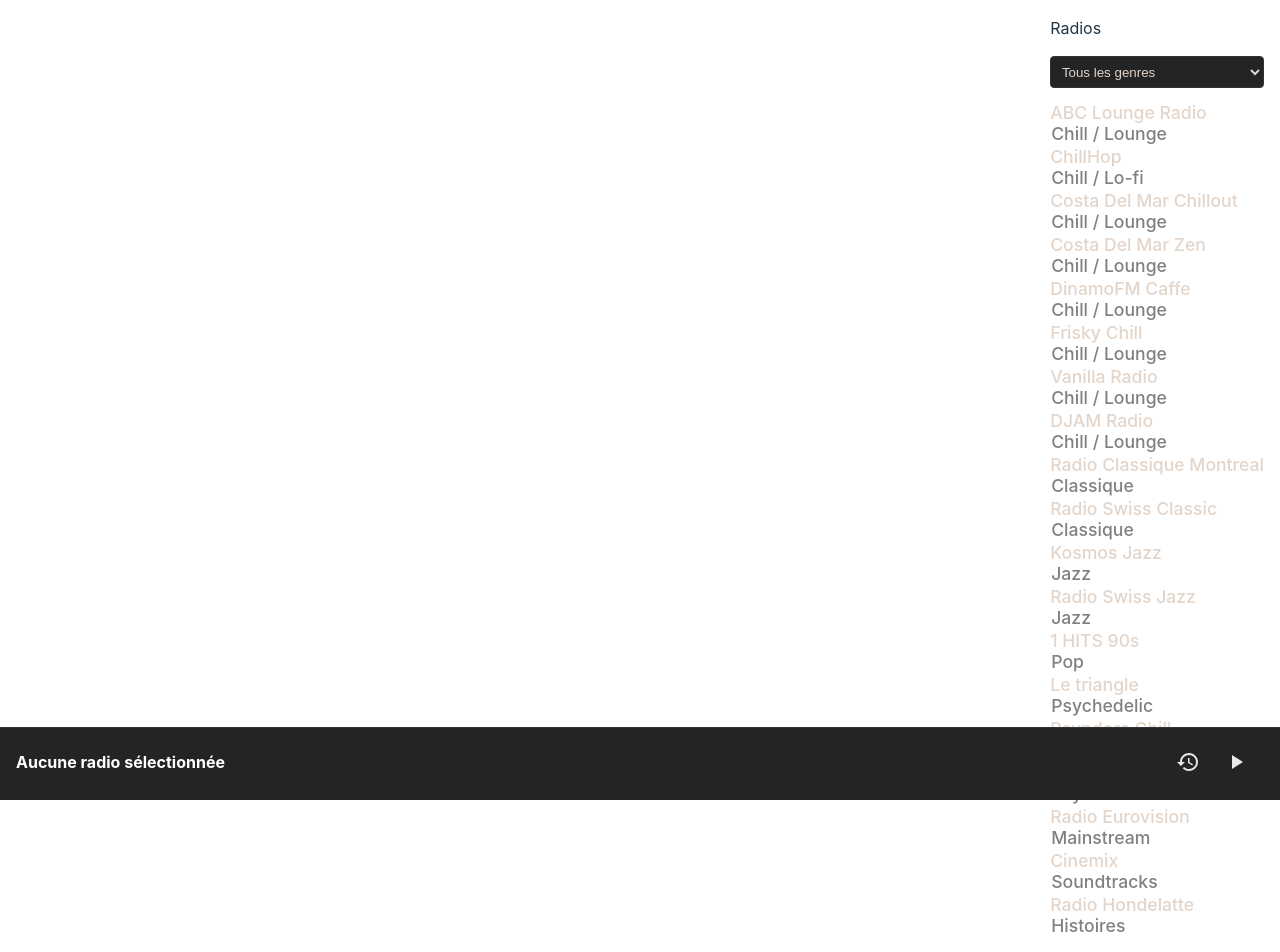
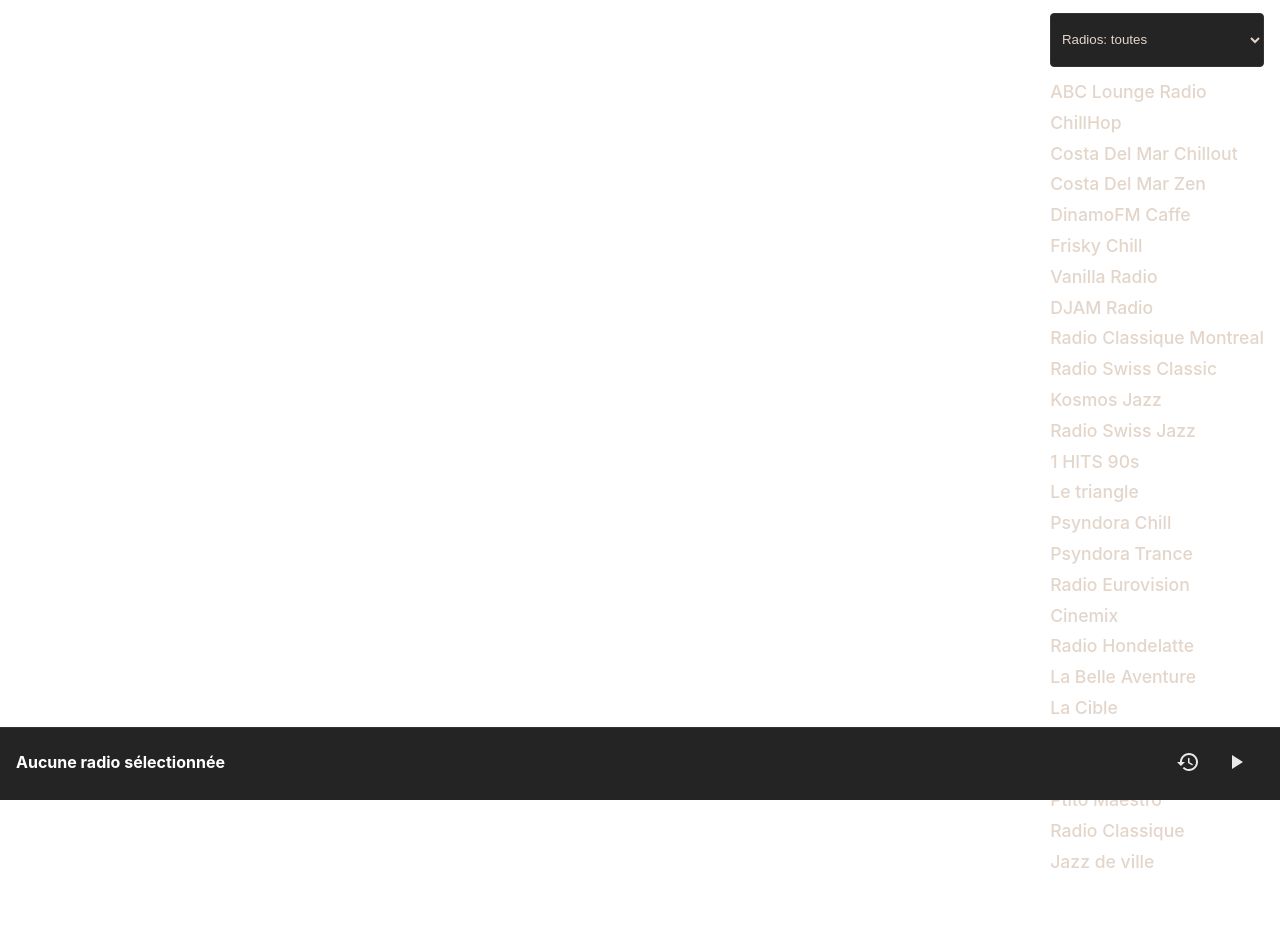
Before and after one commit to jvk88511334/radio, a React (Vite) app: page / in a window 1280 px wide. Shown: the top 952 px of the page. Built offline with nearby package versions, Linux system fonts and the light colour scheme.

Commit message:
- Mise à jour du player et stations

```diff
--- a/src/components/RadioPlayer.jsx
+++ b/src/components/RadioPlayer.jsx
@@ -14,10 +14,12 @@
                 padding: '0.5em',
                 borderRadius: '4px',
                 width: '100%',
-                marginBottom: '1em'
+                marginBottom: '1em',
+                marginTop: '1em',
+                height: '4em'
             }}
         >
-            <option value="">Tous les genres</option>
+            <option value="">Radios: toutes</option>
             {genres.map(genre => (
                 <option key={genre} value={genre}>
                     {genre}
@@ -44,7 +46,6 @@
 
     return (
         <div style={{ position: 'absolute', right: '1em', top: '0' }}>
-            <div><p>Radios</p></div>
             <GenreSelector
                 genres={genres}
                 selectedGenre={selectedGenre}
@@ -60,13 +61,13 @@
                             background: 'none',
                             border: 'none',
                             padding: 0,
+                            marginBottom: '0.5em',
                             fontSize: '1.1em',
                             textAlign: 'left',
                             width: '100%'
                         }}
                     >
                         {radio.name}
-                        <div style={{fontSize: '1em', paddingLeft: '1px', color: 'grey'}}>{radio.genre}</div>
                     </button>
                 </div>
             ))}
@@ -115,6 +116,20 @@
     const { currentRadio, isPlaying, playRadio, togglePlay } = useAudio();
     const [timerState, setTimerState] = useState(0);
     const [countdownDate, setCountdownDate] = useState(null);
+
+    // Effet pour mettre à jour le titre de l'onglet
+    useEffect(() => {
+        if (currentRadio && isPlaying) {
+            document.title = `▶ ${currentRadio.name}`;
+        } else {
+            document.title = 'Radio Player';
+        }
+
+        // Nettoyage : remettre le titre original quand le composant est démonté
+        return () => {
+            document.title = 'Radio Player';
+        };
+    }, [currentRadio, isPlaying]);
 
     const stopTimer = () => {
         setCountdownDate(null);
--- a/src/data/radios.json
+++ b/src/data/radios.json
@@ -9,8 +9,8 @@
     { "id": 6, "name": "Vanilla Radio", "genre": "Chill / Lounge", "streamUrl": "https://smooth.vanillaradio.com:8032/live" },
     { "id": 7, "name": "DJAM Radio", "genre": "Chill / Lounge", "streamUrl": "https://stream9.xdevel.com/audio1s976748-1515/stream/icecast.audio" },
 
-    { "id": 8, "name": "Radio Classique Montreal", "genre": "Classique", "streamUrl": "https://listen.radioking.com/radio/228241/stream/271804" },
-    { "id": 9, "name": "Radio Swiss Classic", "genre": "Classique", "streamUrl": "https://stream.srg-ssr.ch/m/rsc_fr/mp3_128" },
+    { "id": 8, "name": "Radio Classique Montreal", "genre": "Classic", "streamUrl": "https://listen.radioking.com/radio/228241/stream/271804" },
+    { "id": 9, "name": "Radio Swiss Classic", "genre": "Classic", "streamUrl": "https://stream.srg-ssr.ch/m/rsc_fr/mp3_128" },
 
     { "id": 10, "name": "Kosmos Jazz", "genre": "Jazz", "streamUrl": "https://radiostreaming.ert.gr/ert-webjazz" },
     { "id": 11, "name": "Radio Swiss Jazz", "genre": "Jazz", "streamUrl": "https://stream.srg-ssr.ch/m/rsj/mp3_128" },
@@ -25,8 +25,15 @@
 
     { "id": 17, "name": "Cinemix", "genre": "Soundtracks", "streamUrl": "https://kathy.torontocast.com:1825/stream" },
 
-    { "id": 18, "name": "Radio Hondelatte", "genre": "Histoires", "streamUrl": "https://europe1.lmn.fm/e1-wr1.mp3?aw_0_1st.playerid=lgrdnwsMytuner" }
+    { "id": 18, "name": "Radio Hondelatte", "genre": "Histoires", "streamUrl": "https://europe1.lmn.fm/e1-wr1.mp3?aw_0_1st.playerid=lgrdnwsMytuner" },
+
+    { "id": 19, "name": "La Belle Aventure", "genre": "Variété", "streamUrl": "https://radio11.pro-fhi.net/flux-aryfnfye2/stream" },
+    { "id": 20, "name": "La Cible", "genre": "Variété", "streamUrl": "https://quincy.torontocast.com:3195/stream?x=1728763816005" },
+    { "id": 21, "name": "Best 92.6 Athens", "genre": "Techno", "streamUrl": "https://best.live24.gr/best1222" },
+    { "id": 22, "name": "Ibiza Live Radio", "genre": "Techno", "streamUrl": "https://streams.radio.co/sdc9cfaf77/listen" },
+    { "id": 23, "name": "Ptito Maestro", "genre": "Classic", "streamUrl": "https://radiostreaming.ert.gr/ert-trito-maestro" },
+    { "id": 23, "name": "Radio Classique", "genre": "Classic", "streamUrl": "https://radioclassique.ice.infomaniak.ch/radioclassique-high.mp3" },
+    { "id": 24, "name": "Jazz de ville", "genre": "Jazz", "streamUrl": "https://onair22.xdevel.com/proxy/xautocloud_1kha_423?mp=/stream" }
   ],
-
   "listeB": []
 }
```
